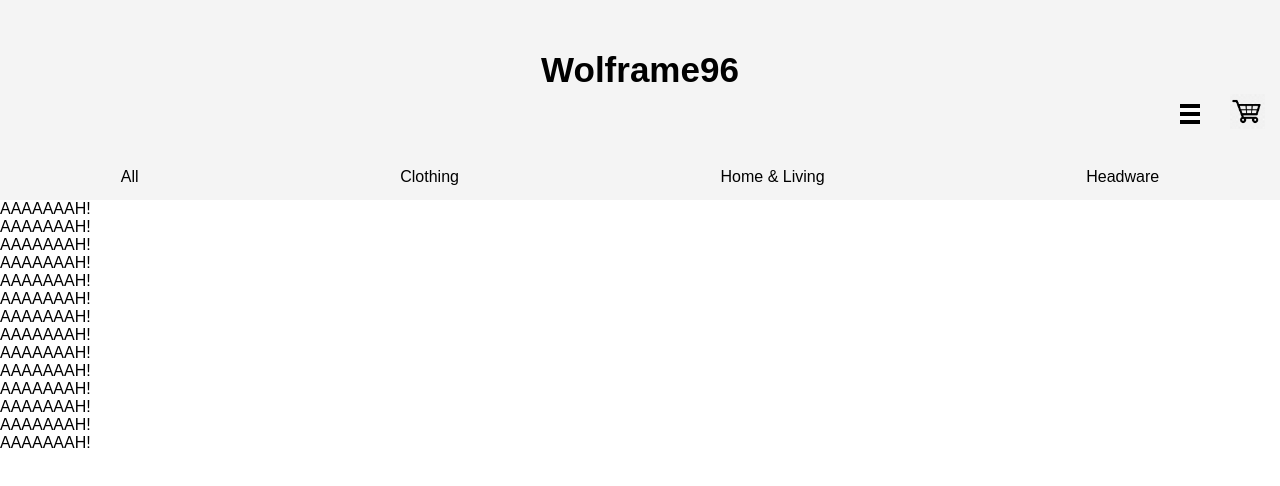
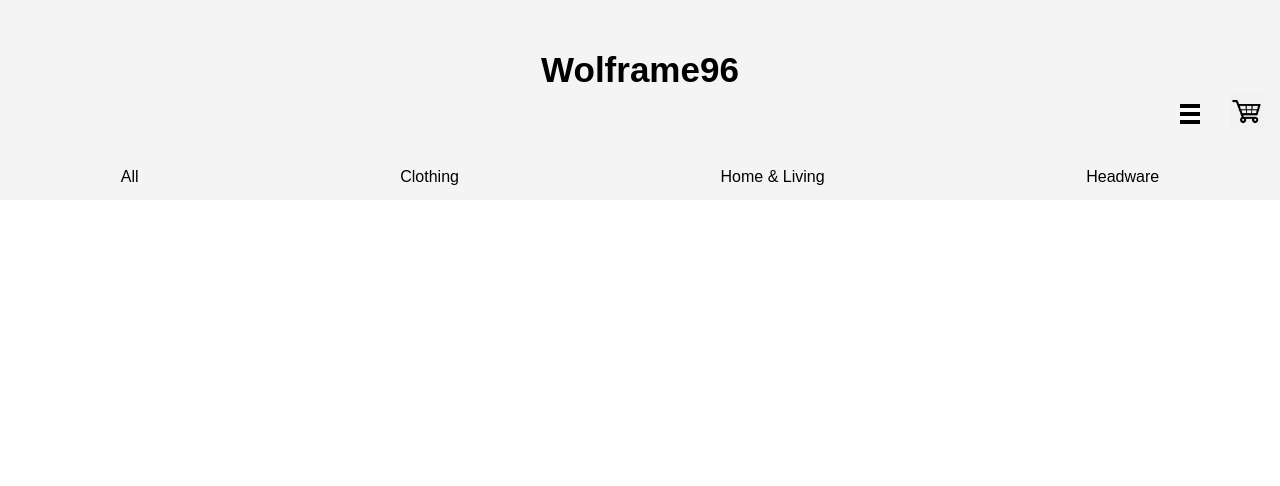
Before and after one commit to Shylan21/FrontEndProject, a plain HTML site: page Main/Index.html in a window 1280 px wide. Drawn offline with Linux system fonts and the light colour scheme.

```diff
--- a/Main/Index.html
+++ b/Main/Index.html
@@ -50,21 +50,8 @@
 
   </header>
 
-  <main>
-    <p>AAAAAAAH!</p>
-    <p>AAAAAAAH!</p>
-    <p>AAAAAAAH!</p>
-    <p>AAAAAAAH!</p>
-    <p>AAAAAAAH!</p>
-    <p>AAAAAAAH!</p>
-    <p>AAAAAAAH!</p>
-    <p>AAAAAAAH!</p>
-    <p>AAAAAAAH!</p>
-    <p>AAAAAAAH!</p>
-    <p>AAAAAAAH!</p>
-    <p>AAAAAAAH!</p>
-    <p>AAAAAAAH!</p>
-    <p>AAAAAAAH!</p>
+  <main class="main-container">
+
 
   </main>
 </body>
```
Also changed, not shown: img/Prodotti/Wolf_Black_T-Shirt.png (added), img/Prodotti/Wolf_Bottle.png (added), img/Prodotti/Wolf_Hat.png (added), img/Prodotti/Wolf_Jacket.png (added), img/Prodotti/Wolf_Mug.png (added), img/Prodotti/Wolf_Softstyle_T-Shirt.png (added), img/Prodotti/Wolf_White_Jersey.png (added), img/Prodotti/Wolf_Woman_Black_T-Shirt.png (added), img/Prodotti/Wolf_Woman_White_felpa.png (added), img/Prodotti/Wolf_Zipped_Hoodie.png (added).
